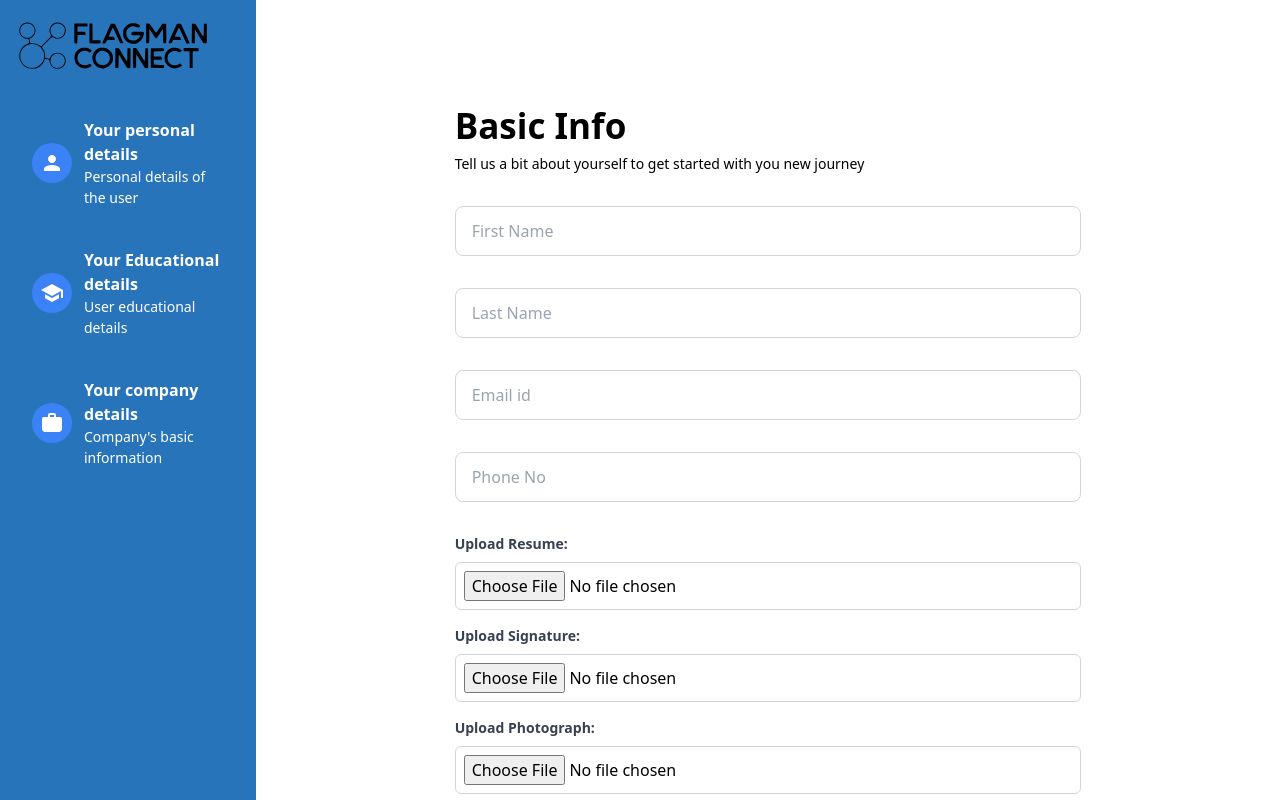
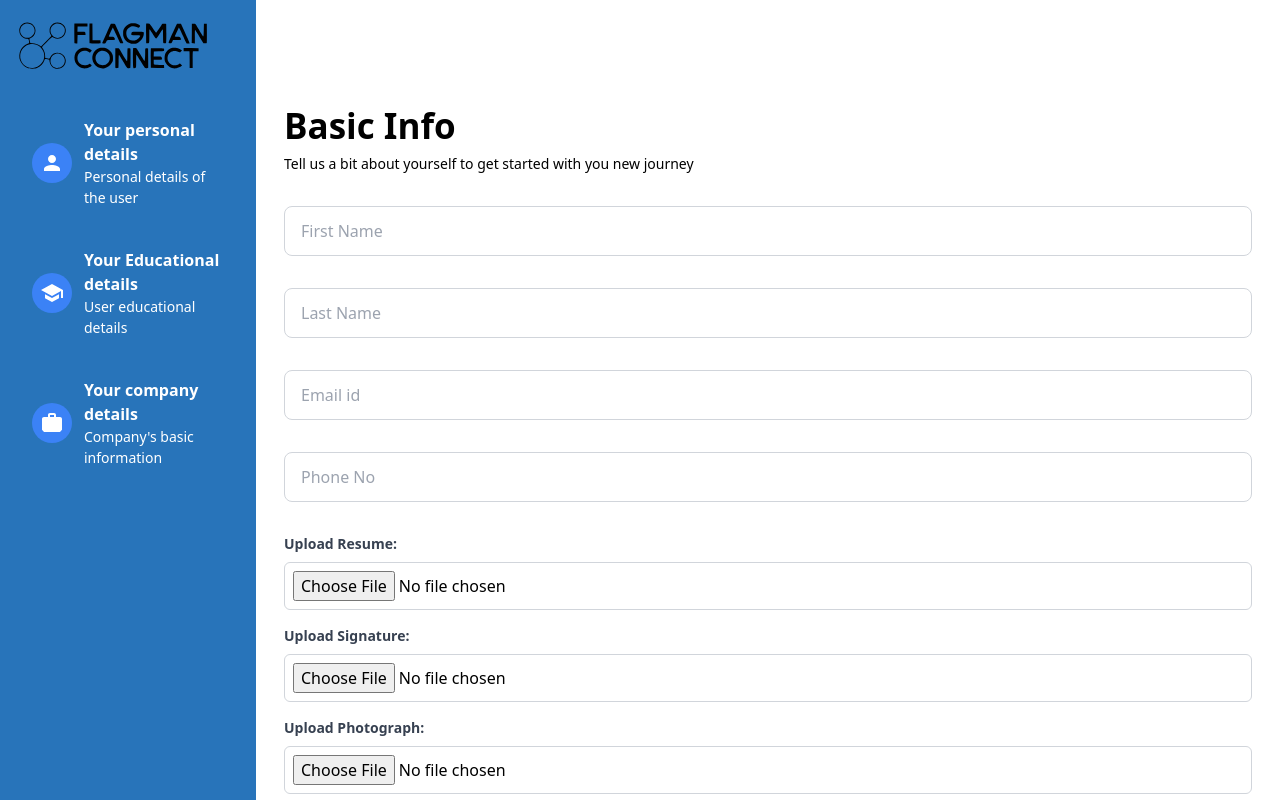
Before and after one commit to anoobsuresh0/Onboarding-Form, a React (Vite) app: page / in a window 1280 px wide. Shown: the top 800 px of the page. Built offline with nearby package versions, Linux system fonts and the light colour scheme.

Commit message:
Basic Structure Updated

```diff
--- a/src/components/HomePage.tsx
+++ b/src/components/HomePage.tsx
@@ -1,19 +1,25 @@
 // import React from 'react'
 
+import { useState } from "react";
 import MainPage from "./pages/MainPage";
 import SideBar from "./pages/SideBar";
 
 const HomePage = () => {
 
+  const [selectedDetails, setSelectedDetails] = useState<string>('personal')
+
+  const handleDetailsChange = (detailsType: string) => {
+    setSelectedDetails(detailsType);
+  };
 
   return (
     <div className="grid grid-cols-5 h-screen ">
       <div className="bg-secondary " >
-        <SideBar/>
+        <SideBar selectedDetails= {selectedDetails} onDetailsChange= {handleDetailsChange} />
       </div>
 
       <div className=" col-span-4 " >
-        <MainPage />
+        <MainPage selectedDetails= {selectedDetails}/>
       </div>
     </div>
   );
--- a/src/components/pages/MainPage.tsx
+++ b/src/components/pages/MainPage.tsx
@@ -1,22 +1,24 @@
+// MainPage.tsx
 import PersonalDetails from '../details/PersonDetails';
 import EducationDetails from '../details/EducationDetails';
 import WorkDetails from '../details/WorkDetails';
 
-const MainPage = () => {
-
+const MainPage = ({ selectedDetails }: { selectedDetails: string }) => {
+  const renderDetailsComponent = () => {
+    switch (selectedDetails) {
+      case 'personal':
+        return <PersonalDetails />;
+      case 'education':
+        return <EducationDetails />;
+      case 'work':
+        return <WorkDetails />;
+      default:
+        return null;
+    }
+  };
 
   return (
-    <div className="grid grid-cols-6 h-full ">
-      <div className="bg-white "></div>
-
-      <div className=" col-span-4 mx-7  mt-[100px] ">
-        <PersonalDetails />
-        <EducationDetails />
-        <WorkDetails />
-      </div>
-
-      <div className="bg-white "></div>
-    </div>
+    <div className="col-span-4 mx-7 mt-[100px]">{renderDetailsComponent()}</div>
   );
 };
 
--- a/src/components/pages/SideBar.tsx
+++ b/src/components/pages/SideBar.tsx
@@ -6,8 +6,17 @@ import WorkIcon from "@mui/icons-material/Work";
 
 
 
-const SideBar = () => {
-  return (
+
+interface SideBarProps {
+  selectedDetails: string;
+  onDetailsChange: (detailsType: string) => void;
+}
+
+const SideBar = ({ selectedDetails, onDetailsChange }: SideBarProps) => {
+  const handleButtonClick = (detailsType: string) => {
+    onDetailsChange(detailsType);
+  };
+    return (
     <div className="flex flex-col m-4 h-screen">
       <img
         src={flagmanConnectLogo}
@@ -18,8 +27,10 @@ const SideBar = () => {
       <div className="flex justify-center h-screen">
         <ul>
           <li className="">
-            <button className="side-options" >
-
+          <button
+        className={`side-options ${selectedDetails === 'personal' ? 'selected' : ''}`}
+        onClick={() => handleButtonClick('personal')}
+      >
               <PersonIcon className="side-icon" style={{ fontSize: 40 }} />
               <div>
                 <h3>Your personal details</h3>
@@ -29,8 +40,10 @@ const SideBar = () => {
           </li>
 
           <li className="">
-            <button className="side-options"  >
-              <SchoolIcon className="side-icon" style={{ fontSize: 40 }} />
+          <button
+        className={`side-options ${selectedDetails === 'education' ? 'selected' : ''}`}
+        onClick={() => handleButtonClick('education')}
+      >              <SchoolIcon className="side-icon" style={{ fontSize: 40 }} />
               <div>
                 <h3>Your Educational details</h3>
                 <h4>User educational details</h4>
```
